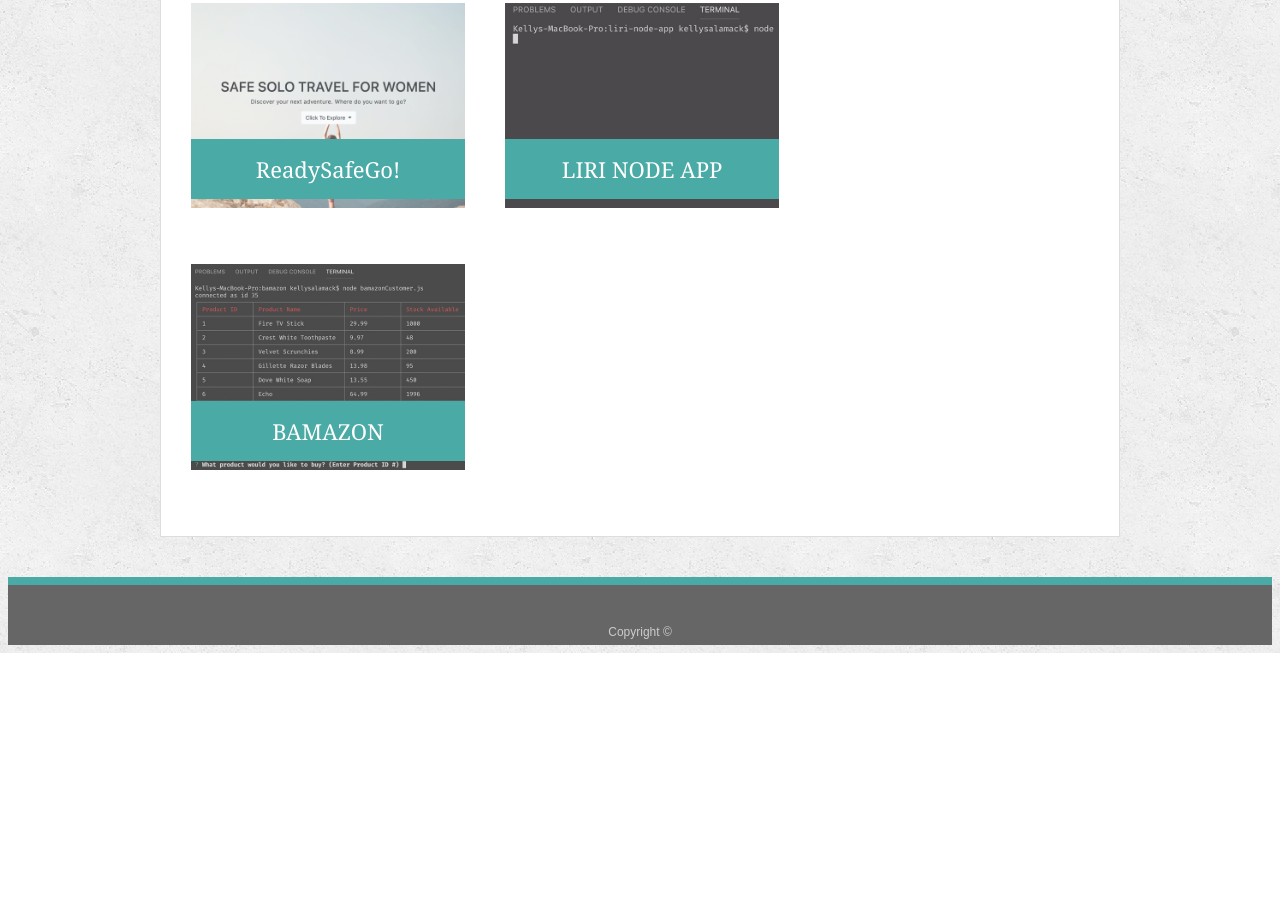
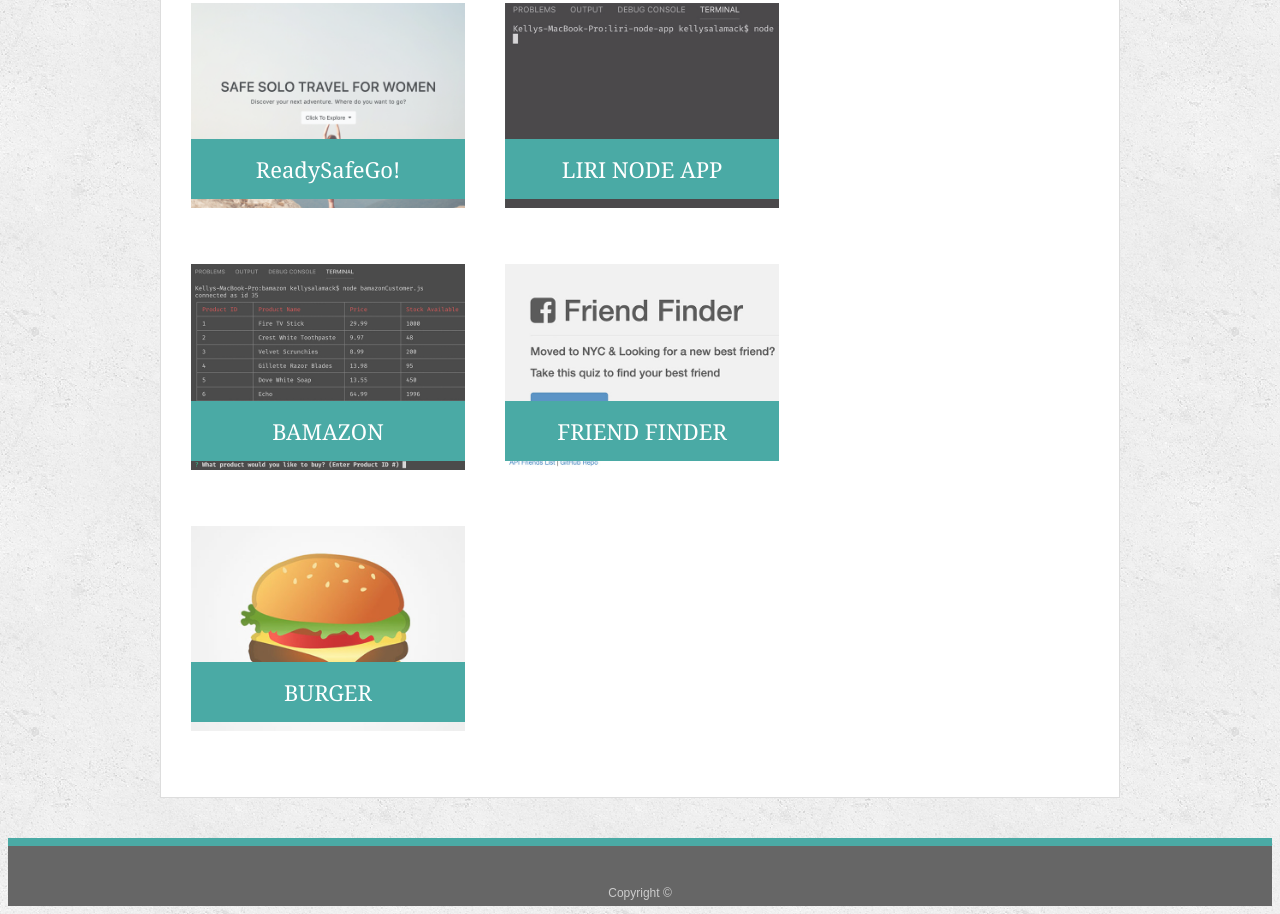
Before and after one commit to kellysal/Portfolio, a plain HTML site: page portfolio.html in a window 1280 px wide. Shown: the part 826-1740 px from the top of the page. Before the commit the page ends 1479 px from the top, so only its background shows below. Drawn offline with Linux system fonts and the light colour scheme.

Commit message:
added to portfolio

```diff
--- a/portfolio.html
+++ b/portfolio.html
@@ -68,6 +68,18 @@
         <h3>BAMAZON</h3>
       </div>
 
+      <div class="work">
+        <a href="https://mighty-woodland-35734.herokuapp.com/"><img src="assets/images/friend.jpg"
+            alt="Friend Finder"></a>
+
+        <h3>FRIEND FINDER</h3>
+      </div>
+
+      <div class="work">
+        <a href="https://rocky-savannah-98533.herokuapp.com/"><img src="assets/images/burger.jpg" alt="Burger"></a>
+
+        <h3>BURGER</h3>
+      </div>
 
     </section>
 
```
Also changed, not shown: assets/images/burger.jpg (added), assets/images/friend.jpg (added).
